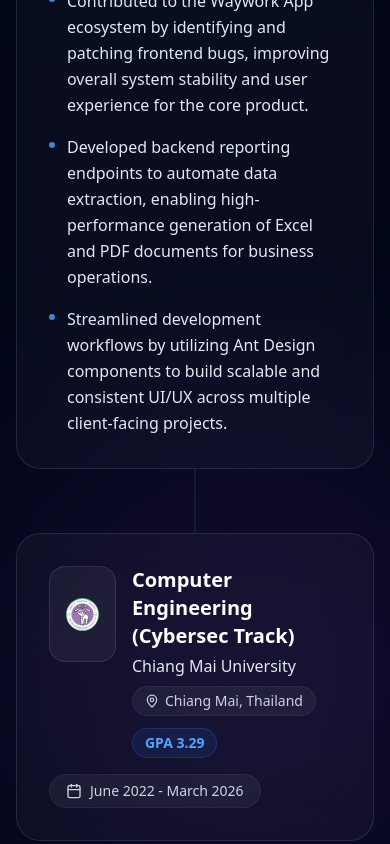
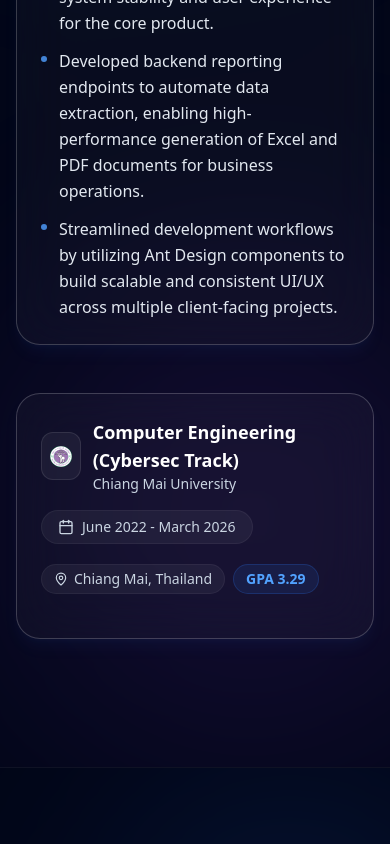
Before and after one commit to nathapatt/nathapat, a React (Vite) app: page / in a window 390 px wide. Shown: the part 8120-8964 px from the top of the page. Built offline with nearby package versions, Linux system fonts and the light colour scheme.

Commit message:
feat: Implement a Framer Motion-driven timeline and card animations for the experience section.

```diff
--- a/src/components/Experience.tsx
+++ b/src/components/Experience.tsx
@@ -2,56 +2,177 @@ import { Calendar, MapPin } from "lucide-react"
 import { useResponsive } from "@/hooks/useResponsive"
 import witsawaLogo from "@/assets/witsawa.png"
 import cmuLogo from "@/assets/chiangmai_uni.svg"
-import { useEffect, useRef, useState } from "react"
-import { motion } from "framer-motion"
+import { useRef } from "react"
+import { motion, useScroll, useSpring, useTransform, useInView } from "framer-motion"
 import { fadeUpContainer, fadeUpItem, viewportOnce } from "@/lib/animations"
 
+function ExperienceCard({
+    exp,
+    index,
+    isLast,
+}: {
+    exp: {
+        company: string
+        role: string
+        period: string
+        date: string
+        location: string
+        gpa?: string
+        logo: string
+        items: React.ReactNode[]
+    }
+    index: number
+    isLast: boolean
+}) {
+    const ref = useRef<HTMLDivElement>(null)
+    const isInView = useInView(ref, { once: false, margin: "0px 0px -40% 0px" })
+
+    return (
+        <motion.div
+            ref={ref}
+            className="relative flex gap-6 md:gap-10"
+            initial={{ opacity: 0, y: 50 }}
+            whileInView={{ opacity: 1, y: 0 }}
+            viewport={{ once: true, amount: 0.15 }}
+            transition={{ duration: 0.7, delay: index * 0.15, ease: [0.22, 1, 0.36, 1] }}
+        >
+            {/* Left column: line + logo node */}
+            <div className="hidden md:flex flex-col items-center flex-shrink-0" style={{ width: 96 }}>
+                {/* Logo as the timeline node */}
+                <motion.div
+                    className="relative z-20 w-24 h-24 rounded-2xl flex items-center justify-center p-4 border transition-all duration-500"
+                    animate={isInView ? {
+                        borderColor: "rgba(59,130,246,0.5)",
+                        backgroundColor: "rgb(4, 14, 36)",
+                        boxShadow: "0 0 0 4px rgba(59,130,246,0.1), 0 0 20px rgba(59,130,246,0.15)",
+                    } : {
+                        borderColor: "rgba(255,255,255,0.1)",
+                        backgroundColor: "rgb(2, 6, 23)",
+                        boxShadow: "none",
+                    }}
+                    transition={{ duration: 0.5 }}
+                >
+                    <img src={exp.logo} alt={exp.company} className="w-full h-full object-contain" />
+                    {/* Pulsing ring when active */}
+                    {isInView && (
+                        <motion.div
+                            className="absolute inset-0 rounded-2xl border border-blue-400/40"
+                            initial={{ scale: 1, opacity: 0.6 }}
+                            animate={{ scale: 1.3, opacity: 0 }}
+                            transition={{ duration: 1.2, repeat: Infinity, ease: "easeOut" }}
+                        />
+                    )}
+                </motion.div>
+
+                {/* Connecting line segment below this node — hidden for last card */}
+                {!isLast && (
+                    <div className="w-[2px] flex-1 mt-3 min-h-[2rem] relative overflow-visible">
+                        <div className="absolute inset-0 bg-slate-800/50 rounded-full" />
+                        <motion.div
+                            className="absolute inset-0 origin-top rounded-full"
+                            style={{
+                                background: isInView
+                                    ? "linear-gradient(to bottom, #3b82f6, #60a5fa88)"
+                                    : "transparent",
+                            }}
+                            animate={{ scaleY: isInView ? 1 : 0 }}
+                            transition={{ duration: 0.6, delay: 0.3, ease: [0.22, 1, 0.36, 1] }}
+                        />
+                    </div>
+                )}
+            </div>
+
+            {/* Right column: card content */}
+            <div className="flex-1 pb-12">
+                <div
+                    className={`
+                        group relative overflow-hidden
+                        bg-white/[0.03] backdrop-blur-xl
+                        p-6 md:p-8 rounded-3xl
+                        transition-all duration-500 ease-out
+                        hover:bg-white/[0.06] hover:scale-[1.01] hover:shadow-2xl hover:shadow-blue-500/10
+                        ${isInView ? "border border-white/20 shadow-lg shadow-blue-500/5" : "border border-white/10"}
+                    `}
+                >
+                    <div className="absolute inset-0 bg-gradient-to-br from-blue-500/5 to-transparent opacity-0 group-hover:opacity-100 transition-opacity duration-500" />
+
+                    <div className="relative z-10">
+                        {/* Mobile: logo inline */}
+                        <div className="md:hidden flex items-center gap-3 mb-4">
+                            <div className="w-12 h-12 rounded-xl bg-white/5 border border-white/10 flex items-center justify-center p-2">
+                                <img src={exp.logo} alt={exp.company} className="w-full h-full object-contain" />
+                            </div>
+                            <div>
+                                <h3 className="text-lg font-bold text-white">{exp.role}</h3>
+                                <div className="text-slate-300 text-sm">{exp.company}</div>
+                            </div>
+                        </div>
+
+                        {/* Header row */}
+                        <div className="flex flex-col md:flex-row md:items-start md:justify-between gap-3 mb-5">
+                            <div className="hidden md:block">
+                                <h3 className="text-xl font-bold text-white mb-1 group-hover:text-blue-400 transition-colors">
+                                    {exp.role}
+                                </h3>
+                                <div className="text-slate-200 font-medium">{exp.company}</div>
+                            </div>
+
+                            <div className="flex items-center gap-2 text-slate-300 text-sm font-medium bg-white/5 px-4 py-1.5 rounded-full border border-white/5 self-start shrink-0">
+                                <Calendar className="w-4 h-4" />
+                                {exp.date || exp.period}
+                            </div>
+                        </div>
+
+                        {/* Tags */}
+                        <div className="flex flex-wrap items-center gap-2 mb-5">
+                            <span className="flex items-center gap-1.5 px-3 py-1 rounded-full bg-white/5 border border-white/5 text-slate-300 text-sm">
+                                <MapPin className="w-3.5 h-3.5" />
+                                {exp.location}
+                            </span>
+                            {exp.gpa && (
+                                <span className="flex items-center gap-1.5 px-3 py-1 rounded-full bg-blue-500/10 border border-blue-500/20 text-blue-400 text-sm font-semibold">
+                                    {exp.gpa}
+                                </span>
+                            )}
+                        </div>
+
+                        {/* Bullet items */}
+                        {exp.items.length > 0 && (
+                            <ul className="space-y-3">
+                                {exp.items.map((item, i) => (
+                                    <motion.li
+                                        key={i}
+                                        className="flex items-start gap-3 group/item"
+                                        initial={{ opacity: 0, x: -10 }}
+                                        whileInView={{ opacity: 1, x: 0 }}
+                                        viewport={{ once: true }}
+                                        transition={{ duration: 0.4, delay: 0.2 + i * 0.08, ease: [0.22, 1, 0.36, 1] }}
+                                    >
+                                        <div className="mt-2 w-1.5 h-1.5 rounded-full bg-blue-400/80 shrink-0 group-hover/item:bg-blue-400 transition-colors" />
+                                        <span className="text-slate-200 text-base leading-relaxed group-hover/item:text-white transition-colors">
+                                            {item}
+                                        </span>
+                                    </motion.li>
+                                ))}
+                            </ul>
+                        )}
+                    </div>
+                </div>
+            </div>
+        </motion.div>
+    )
+}
+
 export function Experience() {
-    const { isMobile } = useResponsive();
-    const containerRef = useRef<HTMLDivElement>(null);
-    const [scrollHeight, setScrollHeight] = useState(0);
-    const [activeIndexes, setActiveIndexes] = useState<number[]>([]);
-    const cardRefs = useRef<(HTMLDivElement | null)[]>([]);
+    const { isMobile } = useResponsive()
+    const containerRef = useRef<HTMLDivElement>(null)
 
-    useEffect(() => {
-        const handleScroll = () => {
-            if (containerRef.current) {
-                const { top, height } = containerRef.current.getBoundingClientRect();
-                const windowHeight = window.innerHeight;
-                const startThreshold = windowHeight * 0.5;
-                let percentage = 0;
-                if (top <= startThreshold) {
-                    const scrolledDistance = startThreshold - top;
-                    percentage = (scrolledDistance / height) * 100;
-                    percentage = Math.min(Math.max(percentage, 0), 100);
-                    setScrollHeight(percentage);
-                } else {
-                    setScrollHeight(0);
-                }
-
-                const activeIds: number[] = [];
-                cardRefs.current.forEach((card, index) => {
-                    if (card) {
-                        const cardTop = card.offsetTop;
-                        const cardHeight = card.offsetHeight;
-                        const currentLineHeightPx = (percentage / 100) * height;
-                        if (currentLineHeightPx >= cardTop + (cardHeight / 2)) {
-                            activeIds.push(index);
-                        }
-                    }
-                });
-
-                setActiveIndexes((prev) => {
-                    if (prev.length === activeIds.length && prev.every((id, i) => id === activeIds[i])) return prev;
-                    return activeIds;
-                });
-            }
-        };
-
-        window.addEventListener("scroll", handleScroll);
-        handleScroll();
-        return () => window.removeEventListener("scroll", handleScroll);
-    }, []);
+    const { scrollYProgress } = useScroll({
+        target: containerRef,
+        offset: ["start 70%", "end 60%"],
+    })
+    const lineScaleY = useSpring(scrollYProgress, { stiffness: 80, damping: 20, restDelta: 0.001 })
+    const tipTop = useTransform(lineScaleY, [0, 1], ["0%", "100%"])
 
     const experiences = [
         {
@@ -89,7 +210,7 @@ export function Experience() {
             logo: cmuLogo,
             items: []
         }
-    ];
+    ]
 
     return (
         <section id="experience" className="py-20 bg-slate-950 relative overflow-hidden">
@@ -113,113 +234,37 @@ export function Experience() {
                     </motion.h2>
                 </motion.div>
 
-                <div className={`relative max-w-4xl mx-auto ${isMobile ? "pl-0" : "pl-8 md:pl-0"}`} ref={containerRef}>
+                {/* Timeline container */}
+                <div className="relative max-w-3xl mx-auto" ref={containerRef}>
+
+                    {/* Continuous background track — sits behind the logo column */}
                     {!isMobile && (
-                        <div className={`absolute top-0 h-full w-[2px] bg-slate-800/50 rounded-full overflow-hidden left-0 md:left-8`}>
-                            <div
-                                className="bg-blue-500 w-full origin-top transition-all duration-100 ease-linear"
-                                style={{ height: `${scrollHeight}%` }}
+                        <div
+                            className="absolute top-0 bottom-0 hidden md:block"
+                            style={{ left: 47, width: 2 }}
+                        >
+                            <div className="absolute inset-0 bg-slate-800/40 rounded-full" />
+                            <motion.div
+                                className="absolute top-0 left-0 right-0 rounded-full origin-top bg-gradient-to-b from-blue-500 via-blue-400 to-blue-500/30"
+                                style={{ scaleY: lineScaleY, height: "100%" }}
+                            />
+                            {/* Glowing tip */}
+                            <motion.div
+                                className="absolute left-1/2 -translate-x-1/2 w-2.5 h-2.5 rounded-full bg-blue-400 shadow-[0_0_10px_4px_rgba(96,165,250,0.5)]"
+                                style={{ top: tipTop }}
                             />
                         </div>
                     )}
 
-                    <div className="space-y-16">
+                    {/* Cards */}
+                    <div className="space-y-0">
                         {experiences.map((exp, index) => (
-                            <motion.div
+                            <ExperienceCard
                                 key={index}
-                                className={`relative group ${isMobile ? "pl-0" : "pl-8 md:pl-16"}`}
-                                ref={(el) => { cardRefs.current[index] = el }}
-                                initial={{ opacity: 0, y: 40 }}
-                                whileInView={{ opacity: 1, y: 0 }}
-                                viewport={{ once: true, amount: 0.15 }}
-                                transition={{ duration: 0.7, delay: index * 0.15, ease: [0.22, 1, 0.36, 1] }}
-                            >
-                                {isMobile && index < experiences.length - 1 && (
-                                    <div
-                                        className="absolute left-1/2 -translate-x-1/2 w-[2px] bg-slate-800/50 rounded-full overflow-hidden top-full h-16"
-                                        style={{ zIndex: 10 }}
-                                    >
-                                        <div
-                                            className="bg-blue-500 w-full origin-top transition-all duration-100 ease-linear"
-                                            style={{ height: activeIndexes.includes(index) ? '100%' : '0%' }}
-                                        />
-                                    </div>
-                                )}
-
-                                {/* Timeline Dot */}
-                                <div
-                                    className={`
-                                        absolute top-1/2 -translate-y-1/2 w-5 h-5 rounded-full border-4 border-slate-950 z-20 transition-all duration-500
-                                        ${isMobile ? "hidden" : "left-[-9px] md:left-[23px]"}
-                                        ${activeIndexes.includes(index)
-                                            ? "bg-blue-500 scale-125 shadow-[0_0_0_4px_rgba(59,130,246,0.2)]"
-                                            : "bg-slate-700"
-                                        }
-                                    `}
-                                />
-
-                                {/* Content Card */}
-                                <div
-                                    className={`
-                                        group relative overflow-hidden
-                                        bg-white/[0.03] backdrop-blur-xl border border-white/10
-                                        p-8 rounded-3xl
-                                        transition-all duration-500 ease-out
-                                        hover:bg-white/[0.05] hover:scale-[1.01] hover:shadow-2xl hover:shadow-blue-500/10
-                                        ${activeIndexes.includes(index)
-                                            ? "border-white/20 shadow-lg shadow-blue-500/5"
-                                            : "border-white/10"
-                                        }
-                                    `}
-                                >
-                                    <div className="absolute inset-0 bg-gradient-to-br from-white/5 to-transparent opacity-0 group-hover:opacity-100 transition-opacity duration-500" />
-
-                                    <div className="relative z-10">
-                                        <div className={`flex flex-col md:flex-row md:items-start md:justify-between gap-4 ${exp.items.length > 0 ? "mb-4" : ""}`}>
-                                            <div className="flex items-start gap-4">
-                                                <div className="w-24 h-24 bg-white/5 rounded-2xl flex items-center justify-center p-4 border border-white/10 group-hover:scale-110 transition-transform duration-500">
-                                                    <img src={exp.logo} alt={exp.company} className="w-full h-full object-contain" />
-                                                </div>
-                                                <div>
-                                                    <h3 className="text-xl font-bold text-white mb-1 group-hover:text-blue-400 transition-colors">
-                                                        {exp.role}
-                                                    </h3>
-                                                    <div className="text-slate-200 font-medium mb-1">{exp.company}</div>
-                                                    <div className="flex flex-wrap items-center gap-3 text-sm text-slate-500 mt-2">
-                                                        <span className="flex items-center gap-1.5 px-3 py-1 rounded-full bg-white/5 border border-white/5 text-slate-300">
-                                                            <MapPin className="w-3.5 h-3.5" />
-                                                            {exp.location}
-                                                        </span>
-                                                        {exp.gpa && (
-                                                            <span className="flex items-center gap-1.5 px-3 py-1 rounded-full bg-blue-500/10 border border-blue-500/20 text-blue-400">
-                                                                <span className="font-semibold">{exp.gpa}</span>
-                                                            </span>
-                                                        )}
-                                                    </div>
-                                                </div>
-                                            </div>
-
-                                            <div className="flex items-center gap-2 text-slate-300 text-sm font-medium bg-white/5 px-4 py-1.5 rounded-full border border-white/5 self-start shrink-0">
-                                                <Calendar className="w-4 h-4" />
-                                                {exp.date || exp.period}
-                                            </div>
-                                        </div>
-
-                                        {exp.items.length > 0 && (
-                                            <ul className="space-y-4">
-                                                {exp.items.map((item, i) => (
-                                                    <li key={i} className="flex items-start gap-3 group/item">
-                                                        <div className="mt-2 w-1.5 h-1.5 rounded-full bg-blue-400/80 shrink-0 group-hover/item:bg-blue-400 transition-colors" />
-                                                        <span className="text-slate-200 text-base leading-relaxed group-hover/item:text-white transition-colors">
-                                                            {item}
-                                                        </span>
-                                                    </li>
-                                                ))}
-                                            </ul>
-                                        )}
-                                    </div>
-                                </div>
-                            </motion.div>
+                                exp={exp}
+                                index={index}
+                                isLast={index === experiences.length - 1}
+                            />
                         ))}
                     </div>
                 </div>
```
